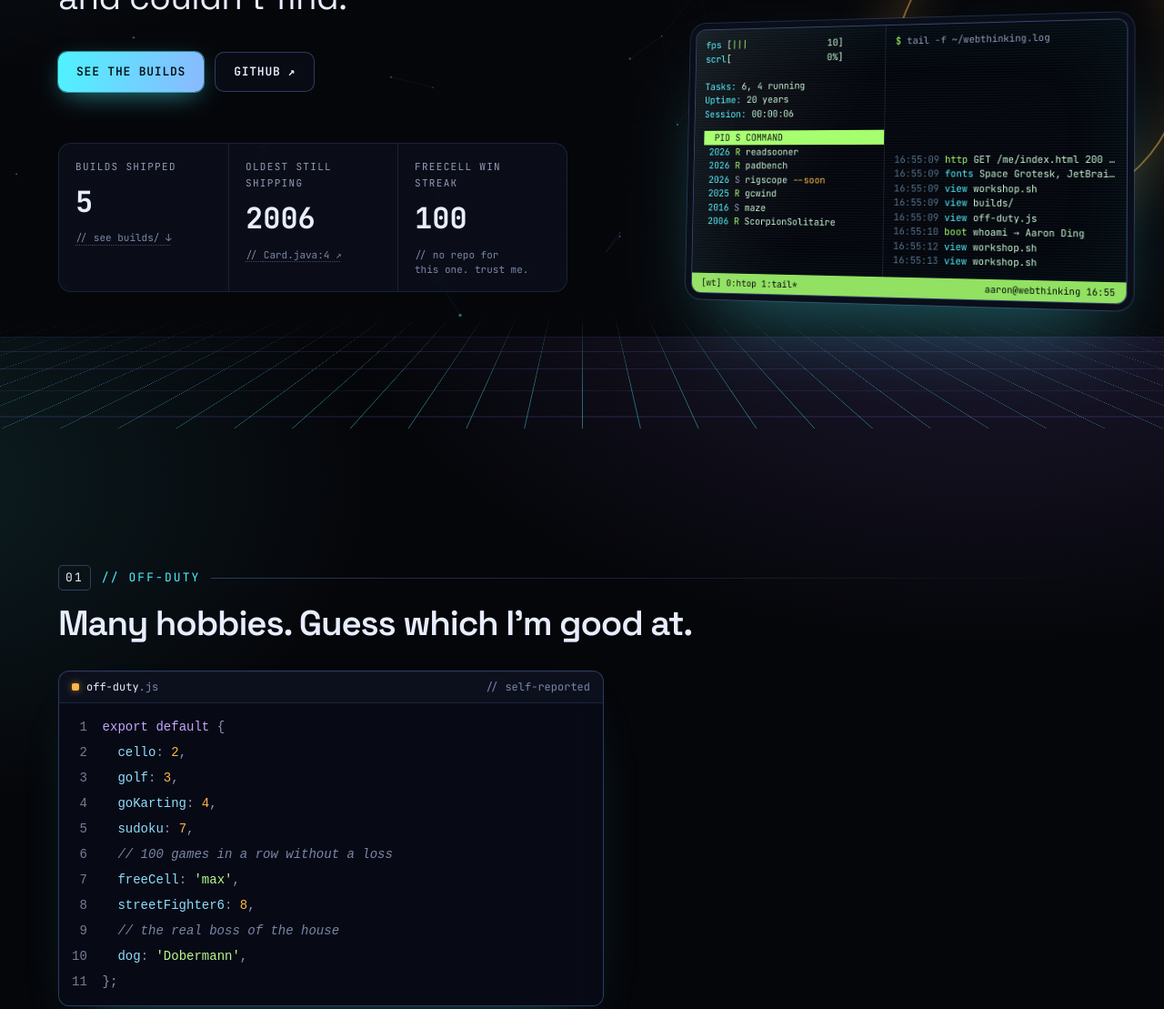
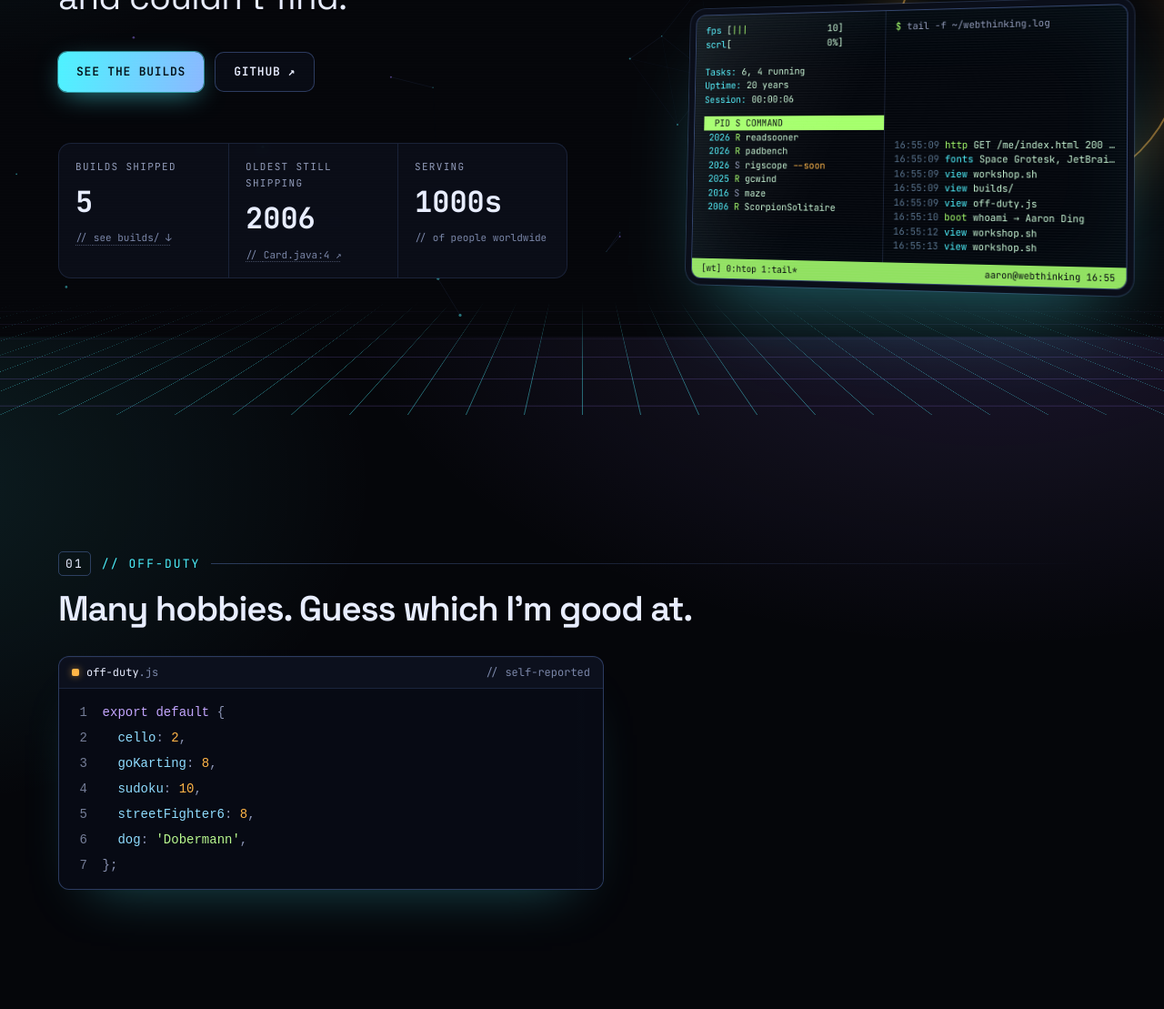
Before and after one commit to aaronding/webthinking, a plain HTML site: page me/index.html in a window 1280 px wide. Shown: the part 430-1539 px from the top of the page at 91% size. Drawn offline with Linux system fonts and the light colour scheme; animation ran at ten frames a second.

Commit message:
Move the source link up, trim the hobbies, and replace the FreeCell card
Main page: "Source on GitHub" sits under the author line.
Bio page: golf and FreeCell leave the hobbies, go-karting and sudoku
get new scores, the dog loses its comment, and the third hero card
says the tools serve thousands of people worldwide.

```diff
--- a/me/index.html
+++ b/me/index.html
@@ -78,9 +78,9 @@
             <dd class="readout-src"><a href="https://github.com/aaronding/ScorpionSolitaire/blob/8ff4f1d/src/com/family/solitaire/model/Card.java#L4"><span aria-hidden="true">// </span>Card.java:4&nbsp;<span aria-hidden="true">↗</span></a></dd>
           </div>
           <div class="readout-cell">
-            <dt>FreeCell win streak</dt>
-            <dd data-scramble="digits">100</dd>
-            <dd class="readout-src"><span aria-hidden="true">//&nbsp;</span>no repo for this one. trust me.</dd>
+            <dt>Serving</dt>
+            <dd data-scramble="digits">1000s</dd>
+            <dd class="readout-src"><span aria-hidden="true">//&nbsp;</span>of people worldwide</dd>
           </div>
         </dl>
 
@@ -126,13 +126,9 @@
         <div class="src-body"><code class="src-code src-gutter">
           <span class="l"><span class="kw">export</span> <span class="kw">default</span> <span class="p">{</span></span>
           <span class="l">  <span class="k">cello</span><span class="p">:</span> <span class="n">2</span><span class="p">,</span></span>
-          <span class="l">  <span class="k">golf</span><span class="p">:</span> <span class="n">3</span><span class="p">,</span></span>
-          <span class="l">  <span class="k">goKarting</span><span class="p">:</span> <span class="n">4</span><span class="p">,</span></span>
-          <span class="l">  <span class="k">sudoku</span><span class="p">:</span> <span class="n">7</span><span class="p">,</span></span>
-          <span class="l">  <span class="c">// 100 games in a row without a loss</span></span>
-          <span class="l">  <span class="k">freeCell</span><span class="p">:</span> <span class="s">'max'</span><span class="p">,</span></span>
+          <span class="l">  <span class="k">goKarting</span><span class="p">:</span> <span class="n">8</span><span class="p">,</span></span>
+          <span class="l">  <span class="k">sudoku</span><span class="p">:</span> <span class="n">10</span><span class="p">,</span></span>
           <span class="l">  <span class="k">streetFighter6</span><span class="p">:</span> <span class="n">8</span><span class="p">,</span></span>
-          <span class="l">  <span class="c">// the real boss of the house</span></span>
           <span class="l">  <span class="k">dog</span><span class="p">:</span> <span class="s">'Dobermann'</span><span class="p">,</span></span>
           <span class="l"><span class="p">};</span></span>
         </code></div>
```
Also changed, not shown: index.html (+1 -1 lines), style.css (+19 -0 lines).
